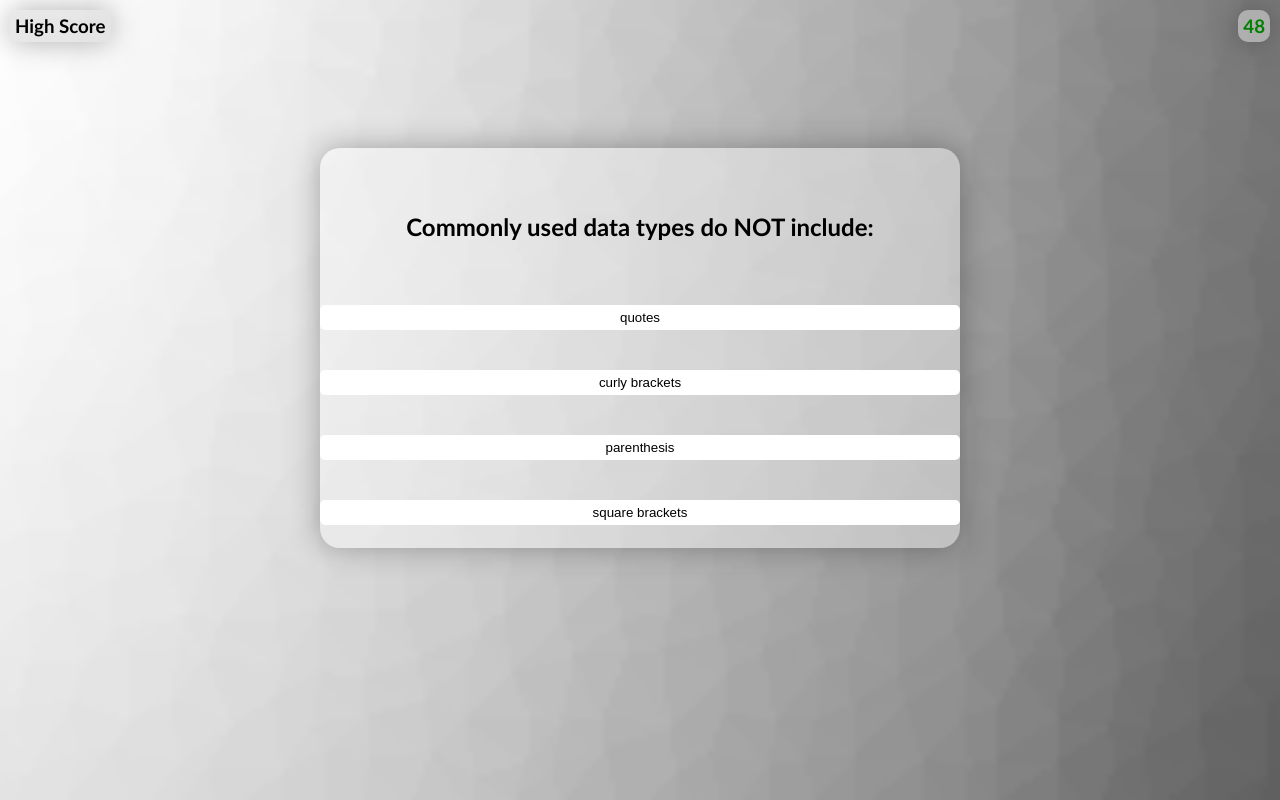
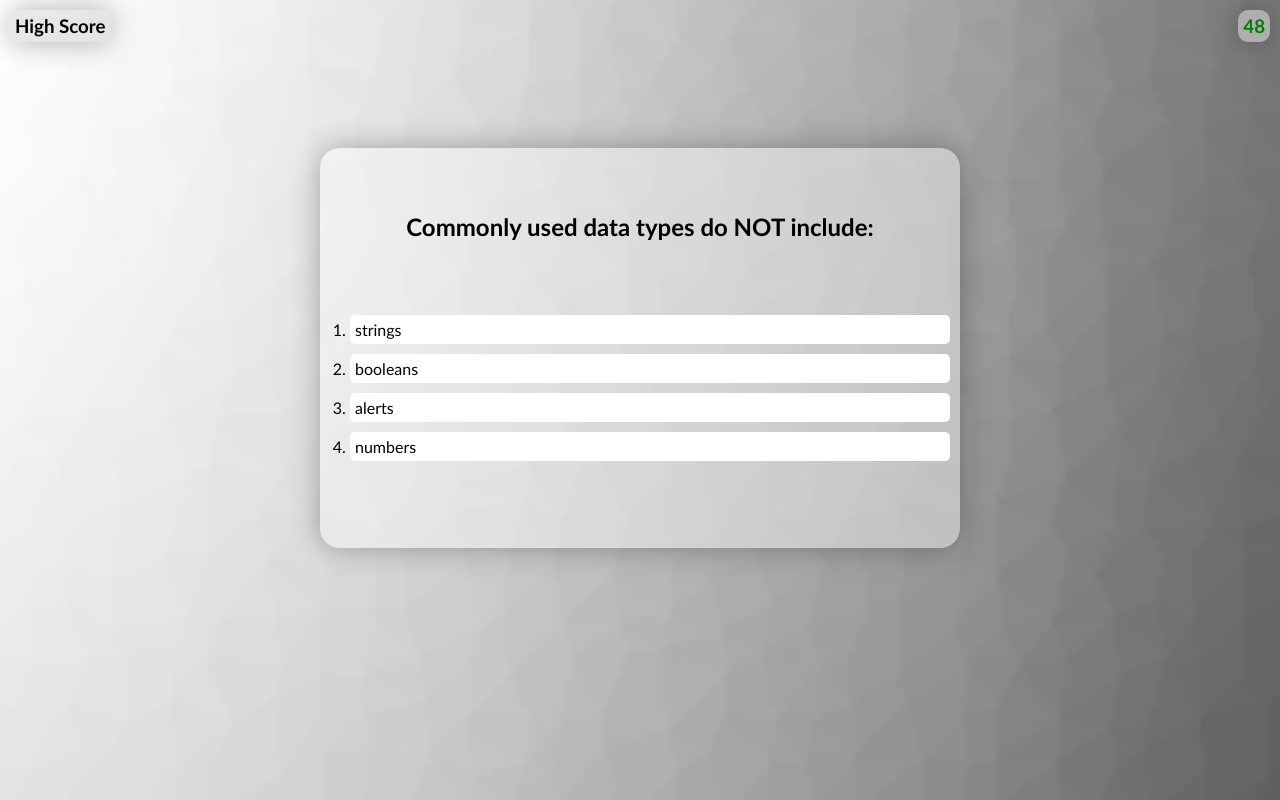
Before and after one commit to Tyl3r-s/Interview-Quiz, a plain HTML site: page index.html in a window 1280 px wide. Both pictures are taken after a click on the button "Start Quiz". Drawn offline with Linux system fonts and the light colour scheme.

Commit message:
revising javascript

```diff
--- a/assets/script/script.js
+++ b/assets/script/script.js
@@ -1,44 +1,96 @@
 // array containing all of the questions
-var questions = [
-    {question: "Commonly used data types do NOT include:"},
-    {question: "The condition in an if/else statement is enclosed with _____."},
-    {question: "Arrays in JavaScript are used to store _____."},
-    {question: "String values must be enclosed within _____ when being assigned to variables."},
-    {question: "A very useful tool used during development and debugging for printing content to the debugger is:"}
-];
+let questionOne = {
+    question: "Commonly used data types do NOT include:",
+    answers: ["strings", "booleans", "alerts", "numbers"],
+    correctAnswer: 1
+}
+
+var score = 0;
+
+// start button function
+var startButton = document.getElementById("start-btn");
+
+startButton.addEventListener("click", startGame);
+
+function startGame() {
+
+    startButton.classList.add("hide");
+    questionContainer.classList.remove("hide");
+    document.getElementById("count-box").style="color:green;";
+    startTimer();
+    showQuestion(questionOne);
+};
+
+// load question after start click
+function showQuestion(q) {
+    // 1 select dom element
+    let questionDiv = document.getElementById("insertQ");
+    // 2 modify element
+    questionDiv.textContent = q.question;
+    // selecting by query
+    let qAnswers = document.querySelectorAll(".answer");
+    qAnswers.forEach(function(element, index){
+        element.textContent = q.answers[index];
+    });
+}
+
+// quiz timer
+function startTimer() {
+
+    setInterval(function() {
+        counter--;
+        if (counter >= 0) {
+            span = document.getElementById("count-box");
+            span.innerHTML = counter;
+        }
+        else if (counter === 0) {
+            quizEnd();
+            clearInterval(counter);
+        }
+    }, 1000);
+};
+
+
+// var questions = [
+//     {question: "Commonly used data types do NOT include:"},
+//     {question: "The condition in an if/else statement is enclosed with _____."},
+//     {question: "Arrays in JavaScript are used to store _____."},
+//     {question: "String values must be enclosed within _____ when being assigned to variables."},
+//     {question: "A very useful tool used during development and debugging for printing content to the debugger is:"}
+// ];
 
 // array containing every answer, including if they are correct or not
-var answers = [
-    {text: "strings", correct: false},
-    {text: "booleans", correct: true},
-    {text: "alerts", correct: false},
-    {text: "numbers", correct: false},
+// var answers = [
+//     {text: "strings", correct: false},
+//     {text: "booleans", correct: true},
+//     {text: "alerts", correct: false},
+//     {text: "numbers", correct: false},
 
-    {text: "quotes", correct: false },
-    {text: "curly brackets", correct: false},
-    {text: "parenthesis", correct: true},
-    {text: "square brackets", correct: false},
+//     {text: "quotes", correct: false },
+//     {text: "curly brackets", correct: false},
+//     {text: "parenthesis", correct: true},
+//     {text: "square brackets", correct: false},
 
-    {text: "numbers and strings", correct: false },
-    {text: "other arrays", correct: false},
-    {text: "booleans", correct: false},
-    {text: "all of the above", correct: true},
+//     {text: "numbers and strings", correct: false },
+//     {text: "other arrays", correct: false},
+//     {text: "booleans", correct: false},
+//     {text: "all of the above", correct: true},
 
-    {text: "commas", correct: false },
-    {text: "curly brackets", correct: true},
-    {text: "quotes", correct: false},
-    {text: "parenthesis", correct: false},
+//     {text: "commas", correct: false },
+//     {text: "curly brackets", correct: true},
+//     {text: "quotes", correct: false},
+//     {text: "parenthesis", correct: false},
 
-    {text: "javascript", correct: false },
-    {text: "terminal/bash", correct: false},
-    {text: "for loops", correct: true},
-    {text: "console.log", correct: false}
-];
+//     {text: "javascript", correct: false },
+//     {text: "terminal/bash", correct: false},
+//     {text: "for loops", correct: true},
+//     {text: "console.log", correct: false}
+// ];
 
 // Dom Elements
 var pageContentEl = document.querySelector("#page-content");
 
-var startButton = document.getElementById("start-btn");
+
 
 var questionContainer = document.getElementById("container");
 
@@ -75,79 +127,65 @@ var startQuiz = 0;
 
 var questionCount = 0;
 
-// quiz timer
-function startTimer() {
+var correct = 0;
 
-    setInterval(function() {
-        counter--;
-        if (counter >= 0) {
-            span = document.getElementById("count-box");
-            span.innerHTML = counter;
-        }
-        if (counter === 0) {
-            quizEnd();
-            clearInterval(counter);
-        }
-    }, 1000);
-};
-
-// start button function
-startButton.addEventListener("click", startGame);
-
-function startGame() {
-
-    startButton.classList.add("hide");
-    questionContainer.classList.remove("hide");
-    document.getElementById("count-box").style="color:green;";
-    startTimer();
-    loadQuestion();
-    loadAnswers();
-};
-
-// Load the next answer function
-function loadAnswers() {
-    ansrOneEl.textContent=answers[ansr1].text
-    ansrTwoEl.textContent=answers[ansr2].text
-    ansrThreeEl.textContent=answers[ansr3].text
-    ansrFourEl.textContent=answers[ansr4].text
-};
+var answerCount = 0;
 
 // Load the next question function
-function loadQuestion() {
-    if (startQuiz < 5) {
-        questionEl.textContent=questions[questionCount].question;
-        answerQuestion();
-        loadAnswers();
-    }
-    else {
-       quizEnd();
-    }
-    questionCount++;
-    startQuiz++;
-    ansr1 = ansr1 + 4;
-    ansr2 = ansr2 + 4;
-    ansr3 = ansr3 + 4;
-    ansr4 = ansr4 + 4;
-};
+// function loadQuestion() {
+//     if (startQuiz < 5) {
+//         questionEl.textContent=questions[questionCount].question
+//         answerQuestion()
+//         loadAnswers()
+//     }
+//     else {
+//        quizEnd()
+//     }
 
-// Answer click function
-function answerQuestion() {
-    ansrOneEl.addEventListener("click", loadQuestion);
-    ansrTwoEl.addEventListener("click", loadQuestion);
-    ansrThreeEl.addEventListener("click", loadQuestion);
-    ansrFourEl.addEventListener("click", loadQuestion);
-};
+//     questionCount++;
+//     startQuiz++;
+//     answerCount++;
+//     console.log(questionCount, startQuiz, answerCount);
+// };
 
-// The end of quiz
-function quizEnd() {
-    answerButtonsEl.classList.add("hide");
-    questionEl.textContent="Finish!"
-    counter = 0;
-    questionCount = 0;
-    startQuiz = 0;
-    ansr1 = 0;
-    ansr2 = 1;
-    ansr3 = 2;
-    ansr4 = 3;
-    console.log(ansr4);
-};
+// // Load the next answer function
+// function loadAnswers() {
+//     ansrOneEl.textContent=answers[ansr1].text;
+//     ansrTwoEl.textContent=answers[ansr2].text;
+//     ansrThreeEl.textContent=answers[ansr3].text;
+//     ansrFourEl.textContent=answers[ansr4].text;
+// };
+
+// // Answer click function
+// function answerQuestion() {
+//     ansrOneEl.addEventListener("click", loadQuestion);
+//     ansrTwoEl.addEventListener("click", loadQuestion);
+//     ansrThreeEl.addEventListener("click", loadQuestion);
+//     ansrFourEl.addEventListener("click", loadQuestion);
+//     if (startQuiz > 0) {
+//         ansr1 = ansr1 + 4;
+//         ansr2 = ansr2 + 4;
+//         ansr3 = ansr3 + 4;
+//         ansr4 = ansr4 + 4;
+//       }
+// };
+
+// // if(startQuiz === 0) {
+// //     document.getElementById("ansr-btn2").onclick = function(){
+// //         console.log("correct");
+// //     }
+// // };
+
+// // The end of quiz
+// function quizEnd() {
+//     answerButtonsEl.classList.add("hide");
+//     questionEl.textContent="Finish!"
+//     counter = 0;
+//     questionCount = 0;
+//     startQuiz = 0;
+//     answerCount = 0;
+//     ansr1 = 0;
+//     ansr2 = 1;
+//     ansr3 = 2;
+//     ansr4 = 3;
+// };
--- a/assets/style/style.css
+++ b/assets/style/style.css
@@ -69,10 +69,17 @@ body {
 
 .btn-grid {
     display: grid;
-    grid-gap: 5vh;
+    grid-gap: 3vh;
     width: 50vw;
 }
 
+.btn-grid ol {
+    padding-left: 20px;
+}
+
+.btn-grid ol li {
+    margin: 10px;
+}
 .btn {
     background-color: white;
     border: none;
--- a/index.html
+++ b/index.html
@@ -35,15 +35,17 @@
 
                 <!-- where the questions will appear -->
                 <div id="question">
-                    <h2 id="insertQ">Question</h2>
+                    <h2 id="insertQ"></h2>
                 </div>
 
                 <!-- button grid -->
                 <div id="answer-buttons" class="btn-grid">
-                    <button class="btn" id="ansr-btn1">Answer1</button>
-                    <button class="btn" id="ansr-btn2">Answer2</button>
-                    <button class="btn" id="ansr-btn3">Answer3</button>
-                    <button class="btn" id="ansr-btn4">Answer4</button>
+                  <ol>
+                    <li class="btn answer"></button>
+                    <li class="btn answer"></button>
+                    <li class="btn answer"></button>
+                    <li class="btn answer"></button>
+                  </ol>
                 </div>
             </div>
         </div>
```
